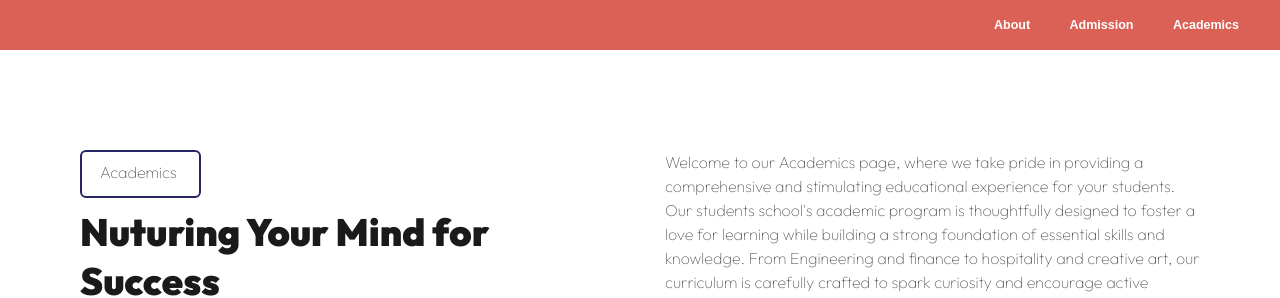
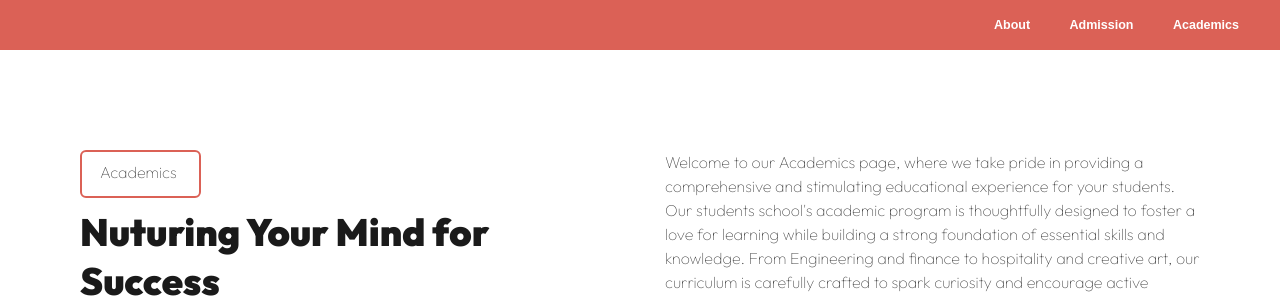
Before and after one commit to ishuacharis/ofadatech, a Next.js app: page /academics in a window 1280 px wide. Shown: the top 298 px of the page. Built offline with nearby package versions, Linux system fonts and the light colour scheme.

Commit message:
Use css variable

```diff
--- a/src/app/_ui/globals.css
+++ b/src/app/_ui/globals.css
@@ -170,7 +170,7 @@ h6 {
 
 .card-border::before {
   z-index: 200;
-  border: 2px solid #262662;
+  border: 2px solid var(--header-bg);
   block-size: 100%;
   border-radius: 6px;
   content: " ";
```
